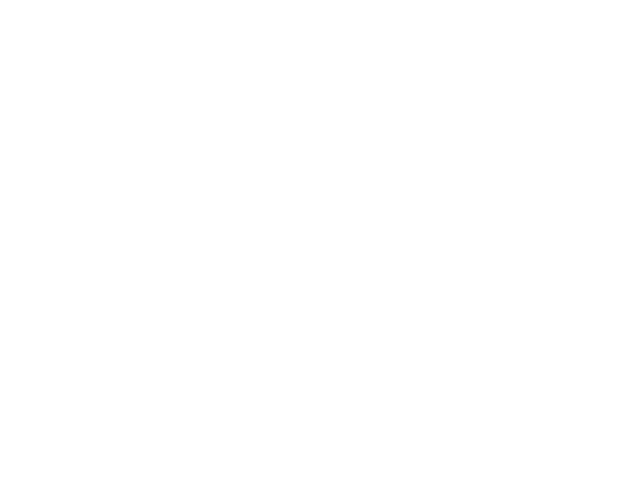
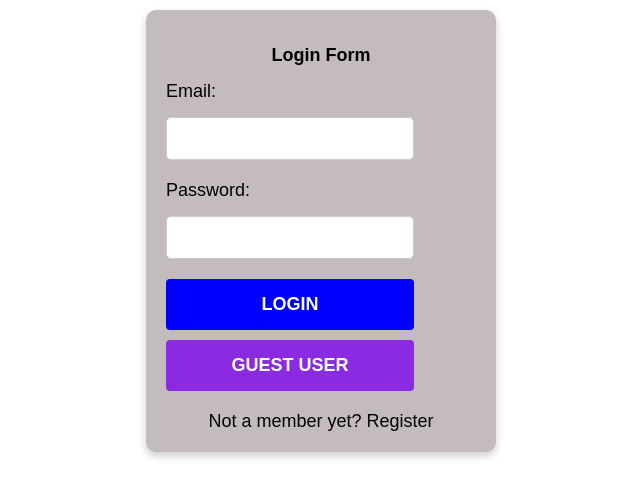
Before and after one commit to HEMASINCHU/react-comfy-store, a React (Vite) app: page /login in a window 1280 px wide. Before the commit this address had no page. Shown: the top 498 px of the page, without its empty margins (319-959 px from the left). Built offline with nearby package versions, Linux system fonts and the light colour scheme.

Commit message:
added Login page

```diff
--- a/src/App.jsx
+++ b/src/App.jsx
@@ -1,12 +1,14 @@
 import { Routes, Route } from "react-router-dom";
 import "./App.css";
 import Header from "./components/header/Header";
+import LoginForm from "./components/login/Login";
 
 function App() {
   return (
     <div>
       <Routes>
         <Route path="/" element={<Header />} />
+        <Route path="login" element={<LoginForm />} />
       </Routes>
     </div>
   );
--- a/src/components/login/Login.jsx
+++ b/src/components/login/Login.jsx
@@ -0,0 +1,68 @@
+import { useState } from "react";
+import { NavLink } from "react-router-dom";
+import axios from "axios";
+import "./login.css";
+const LoginForm = () => {
+  const [login, setLogin] = useState({ password: "", email: "" });
+
+  function handleClickGuest() {
+    axios
+      .post("https://strapi-store-server.onrender.com/api/auth/local", {
+        identifier: "test@test.com",
+        password: "secret",
+      })
+      .then((res) => console.log(res.login));
+  }
+  const handleChange = (ev) => {
+    const { name, value } = ev && ev.target;
+    setLogin((prev) => ({ ...prev, [name]: value }));
+  };
+
+  function handleSubmit(event) {
+    event.preventDefault();
+    console.log(login);
+    setLogin({ password: "", email: "" });
+  }
+
+  return (
+    <>
+      <div className="login-form">
+        <h2 className="login-head">Login Form</h2>
+        <form onSubmit={handleSubmit}>
+          <label className="form-label">Email:</label>
+          <input
+            className="form-input"
+            name="email"
+            type="email"
+            value={login.email}
+            onChange={handleChange}
+          />
+          <label className="form-label">Password:</label>
+          <input
+            className="form-input"
+            name="password"
+            type="password"
+            value={login.password}
+            onChange={handleChange}
+          />
+
+          <button className="form-button login" type="submit">
+            Login
+          </button>
+          <button
+            className="form-button guest"
+            onClick={handleClickGuest}
+            type="button"
+          >
+            Guest User
+          </button>
+          <span className="span">
+            Not a member yet? <NavLink to="/signup">Register</NavLink>
+          </span>
+        </form>
+      </div>
+    </>
+  );
+};
+
+export default LoginForm;
--- /dev/null
+++ b/src/components/login/login.css
@@ -0,0 +1,52 @@
+* {
+  font-size: 18px;
+}
+.login-form {
+  width: 350px;
+  margin: 10px auto;
+  padding: 20px;
+  background-color: #c4bcbc;
+  border-radius: 10px;
+  box-shadow: 0 4px 8px rgba(0, 0, 0, 0.2);
+}
+.login-head {
+  text-align: center;
+}
+
+.form-label {
+  display: block;
+  margin-bottom: 15px;
+}
+
+.form-input {
+  width: 80%;
+  padding: 10px;
+  margin-bottom: 20px;
+  border: 1px solid #ccc;
+  border-radius: 5px;
+}
+
+.form-button {
+  width: 80%;
+  color: #fff;
+  padding: 15px;
+  border: none;
+  border-radius: 4px;
+  text-transform: uppercase;
+  font-weight: bold;
+}
+.login {
+  background-color: blue;
+}
+.guest {
+  margin: 10px 0;
+  background-color: blueviolet;
+}
+.span {
+  display: block;
+  margin-top: 10px;
+  text-align: center;
+}
+.span a {
+  text-decoration: none;
+}
```
